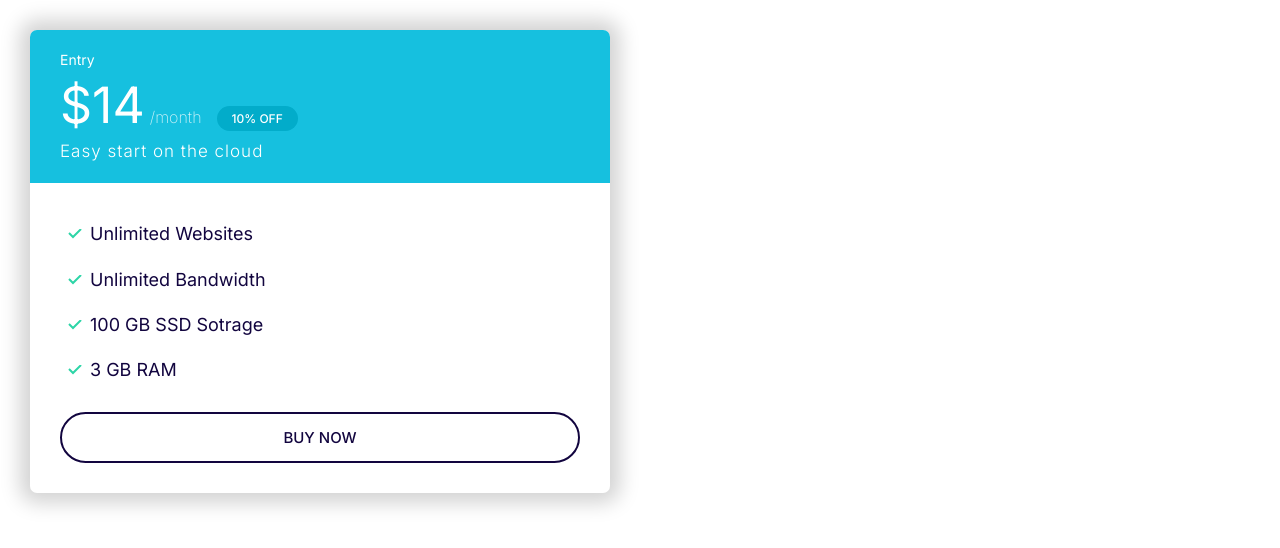
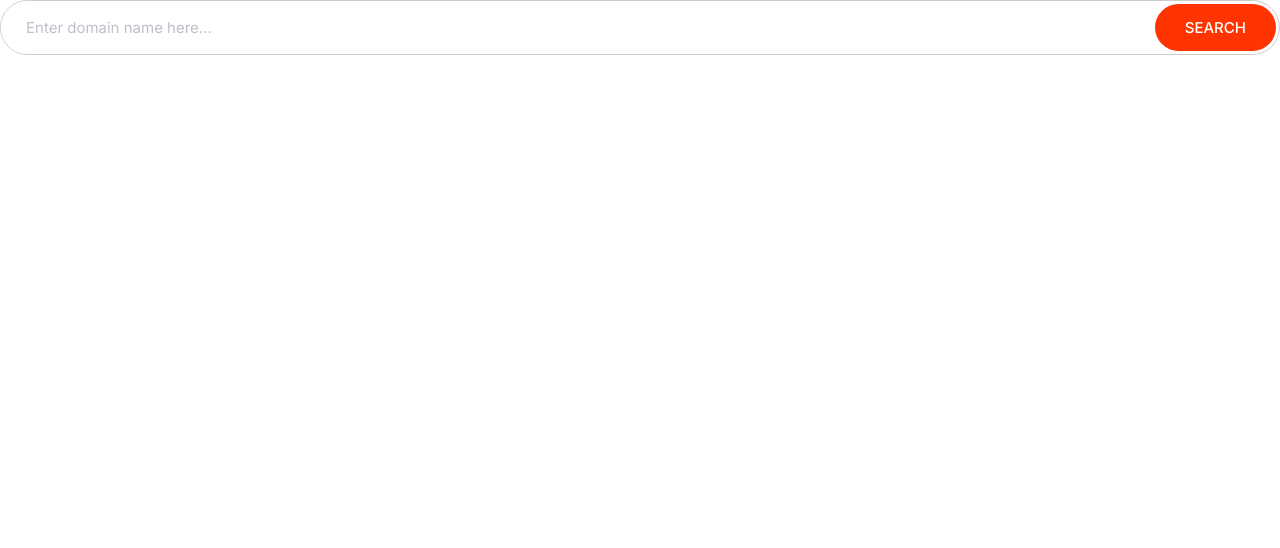
Before and after one commit to GarouTheMonsterHunter/Mahdify, a plain HTML site: page index.html in a window 1280 px wide. Drawn offline with Linux system fonts and the light colour scheme.

Commit message:
input groups

```diff
--- a/CSS/Styles.css
+++ b/CSS/Styles.css
@@ -4,6 +4,8 @@
     --color-accent: #ff3400;
     --color-heading: #12053f;
     --color-body: #5c5b61;
+    --color-border: #ccc;
+    --border-radius: 30px;
 }
 
 *,
@@ -254,8 +256,8 @@ a {
 /* INPUT */
 
 .input {
-    border-radius: 30px;
-    border: 1px solid #ccc;
+    border-radius: var(--border-radius);
+    border: 1px solid var(--color-border);
     color: var(--color-heading);
     font-size: 2rem;
     outline: 0;
@@ -264,6 +266,22 @@ a {
 
 ::placeholder {
     color: #bfbfc9;
+}
+
+.input-group {
+    border: 1px solid var(--color-border);
+    border-radius: var(--border-radius);
+    display: flex;
+}
+
+.input-group .input {
+    border: 0;
+    flex-grow: 1;
+    padding: 1rem 2.5rem;
+}
+
+.input-group .btn {
+    margin: 3px;
 }
 
 @media screen and (min-width: 1024px) {
--- a/index.html
+++ b/index.html
@@ -14,27 +14,13 @@
     <link rel="stylesheet" href="/CSS/Styles.css" />
   </head>
   <body>
-    <div style="width: 50%; padding: 3rem">
-      <div class="plan">
-        <div class="card card--secondary">
-          <header class="card__header">
-            <h3 class="plan__name">Entry</h3>
-            <span class="plan__price">$14</span>
-            <span class="plan__billing-cycle">/month</span>
-            <span class="badge badge--secondary badge--small">10% OFF</span>
-            <span class="plan__description">Easy start on the cloud</span>
-          </header>
-          <div class="card__body">
-            <ul class="list list--tick">
-              <li class="list__item">Unlimited Websites</li>
-              <li class="list__item">Unlimited Bandwidth</li>
-              <li class="list__item">100 GB SSD Sotrage</li>
-              <li class="list__item">3 GB RAM</li>
-            </ul>
-            <button class="btn btn--outline btn--block">Buy Now</button>
-          </div>
-        </div>
-      </div>
+    <div class="input-group">
+      <input
+        type="text"
+        class="input"
+        placeholder="Enter domain name here..."
+      />
+      <button class="btn btn--accent">Search</button>
     </div>
   </body>
 </html>
```
Also changed, not shown: components/input group.html (added, +9 -0 lines).
